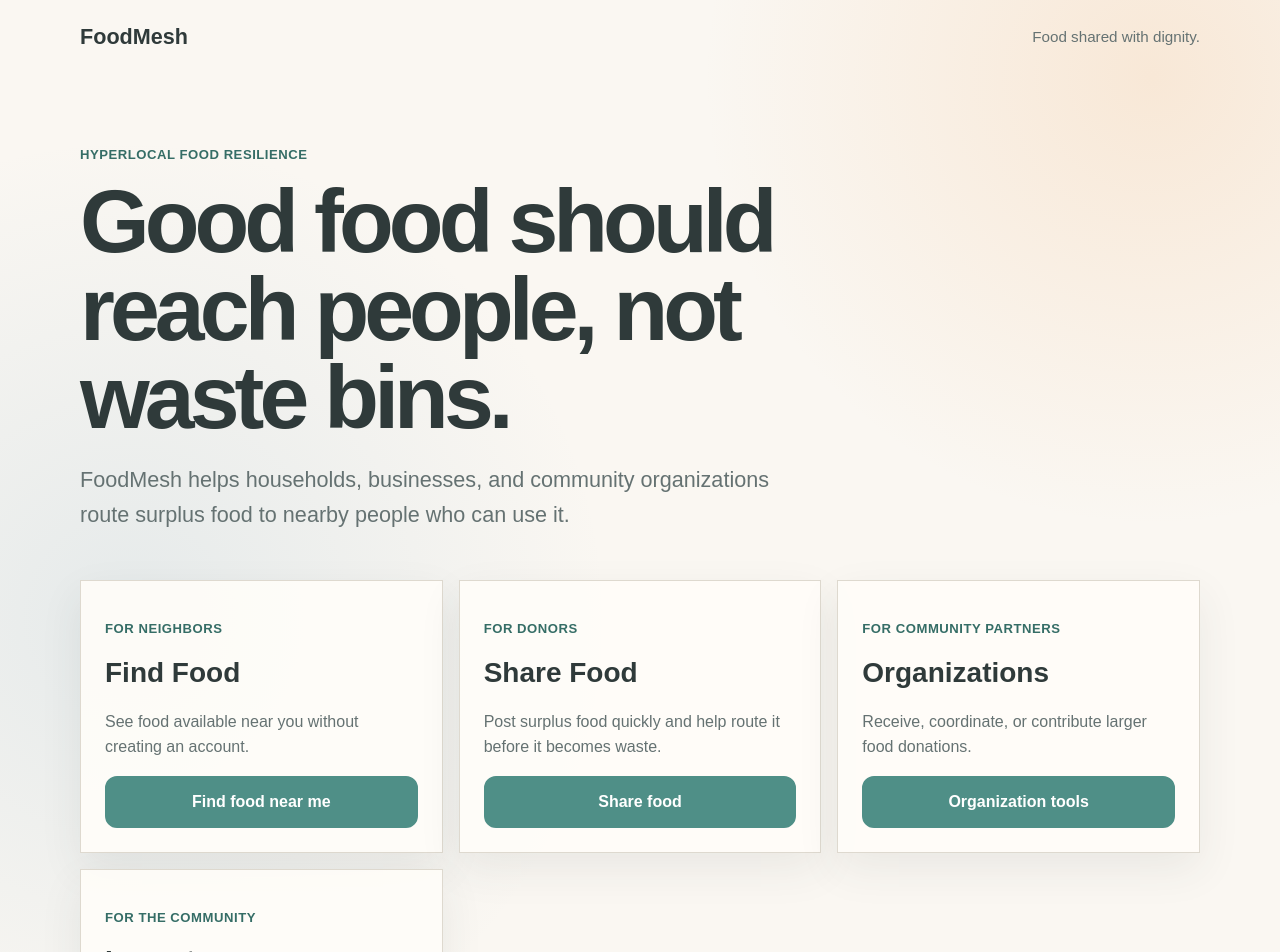
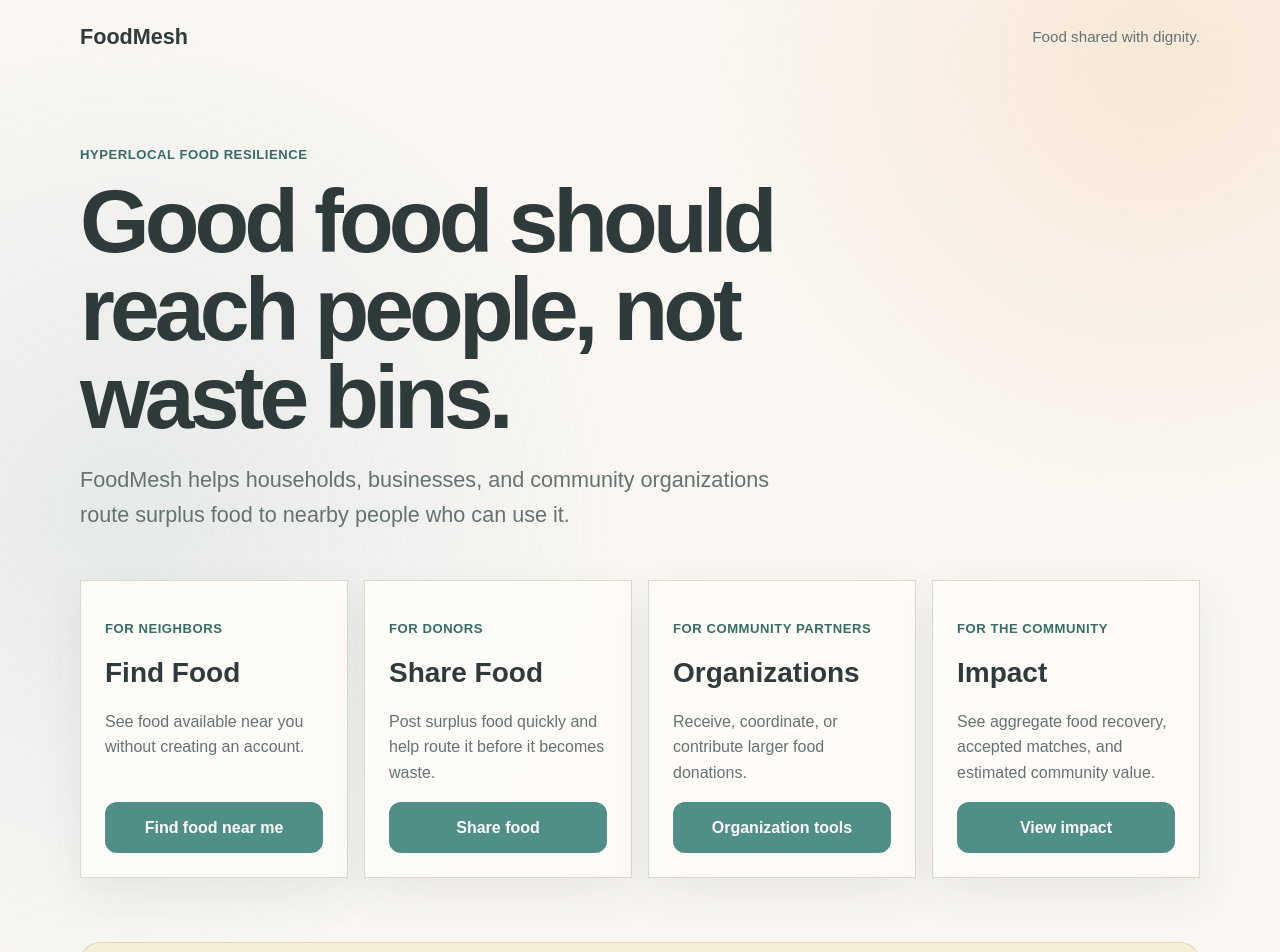
Before and after one commit to ocorres/FoodMesh-SASE26, a Next.js app: page / in a window 1280 px wide. Shown: the top 952 px of the page. Built offline with nearby package versions, Linux system fonts and the light colour scheme.

Commit message:
style: add responsive impact dashboard presentation

```diff
--- a/app/globals.css
+++ b/app/globals.css
@@ -114,7 +114,7 @@ h2 { line-height: 1.15; }
 
 .action-grid {
   display: grid;
-  grid-template-columns: repeat(3, 1fr);
+  grid-template-columns: repeat(auto-fit, minmax(230px, 1fr));
   gap: 1rem;
   margin: 3rem 0;
 }
@@ -628,3 +628,79 @@ select {
     width: min(1120px, calc(100% - 1rem));
   }
 }
+
+
+.impact-metrics {
+  display: grid;
+  grid-template-columns: repeat(auto-fit, minmax(210px, 1fr));
+  gap: 1rem;
+  margin: 2rem 0;
+}
+
+.impact-metrics article,
+.impact-panel {
+  padding: 1.25rem;
+  border: 1px solid var(--border);
+  border-radius: 16px;
+  background: var(--surface);
+  box-shadow: var(--shadow);
+}
+
+.impact-metrics article {
+  display: grid;
+  gap: .45rem;
+}
+
+.impact-number {
+  font-size: clamp(2rem, 5vw, 3.5rem);
+  line-height: 1;
+  font-weight: 900;
+  color: var(--primary-dark);
+}
+
+.impact-metrics p,
+.impact-panel p {
+  color: var(--muted);
+}
+
+.impact-panel {
+  margin-top: 1rem;
+}
+
+.recognition-toggle {
+  display: flex;
+  align-items: flex-start;
+  gap: .65rem;
+  margin-top: 1rem;
+}
+
+.recognition-toggle input {
+  width: auto;
+  margin-top: .25rem;
+}
+
+.impact-route-list {
+  display: grid;
+  gap: .75rem;
+}
+
+.impact-route-card {
+  display: flex;
+  justify-content: space-between;
+  gap: 1rem;
+  padding: 1rem;
+  border: 1px solid var(--border);
+  border-radius: 12px;
+  background: var(--bg);
+}
+
+.impact-route-card h3,
+.impact-route-card p {
+  margin: .1rem 0;
+}
+
+@media (max-width: 650px) {
+  .impact-route-card {
+    display: grid;
+  }
+}
```
